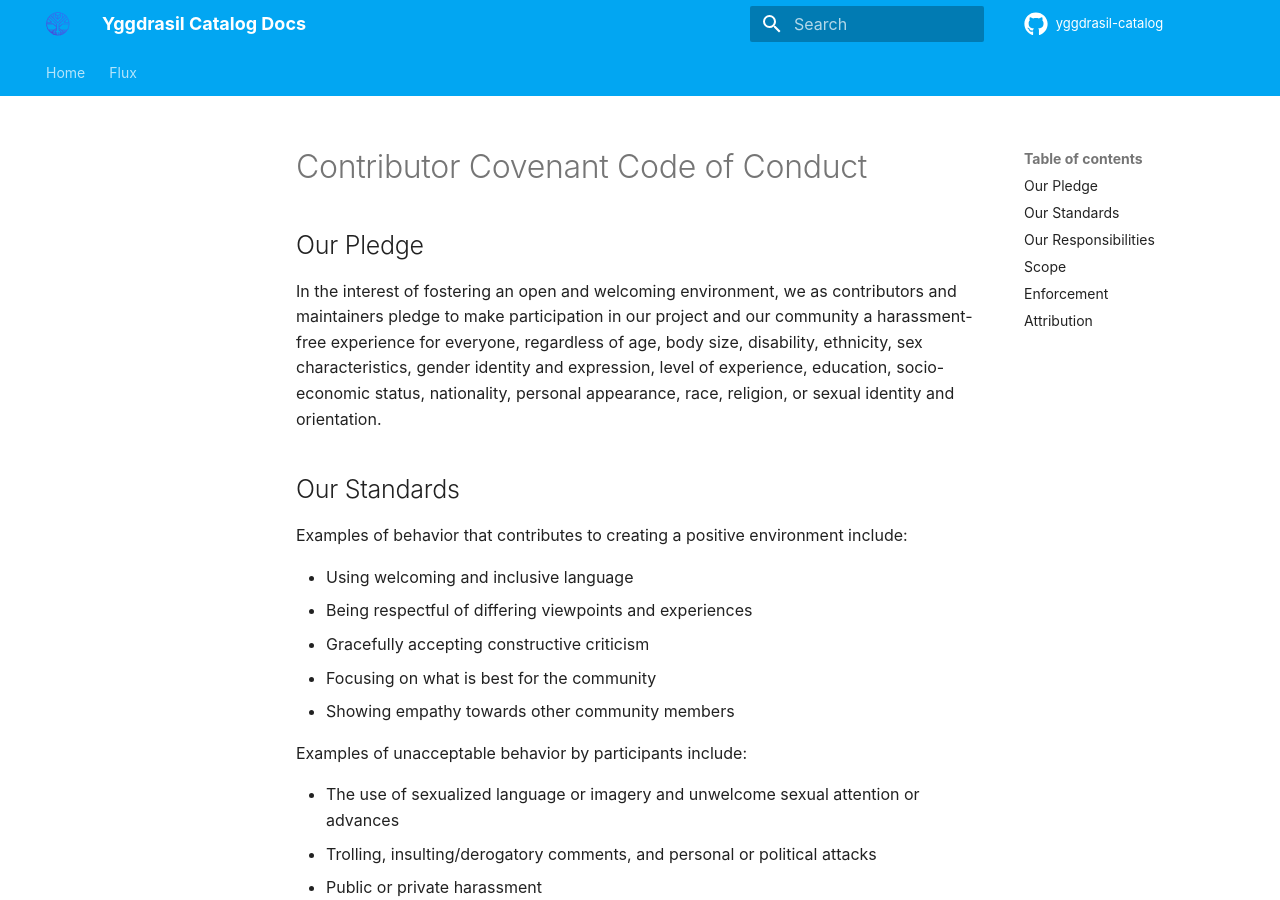
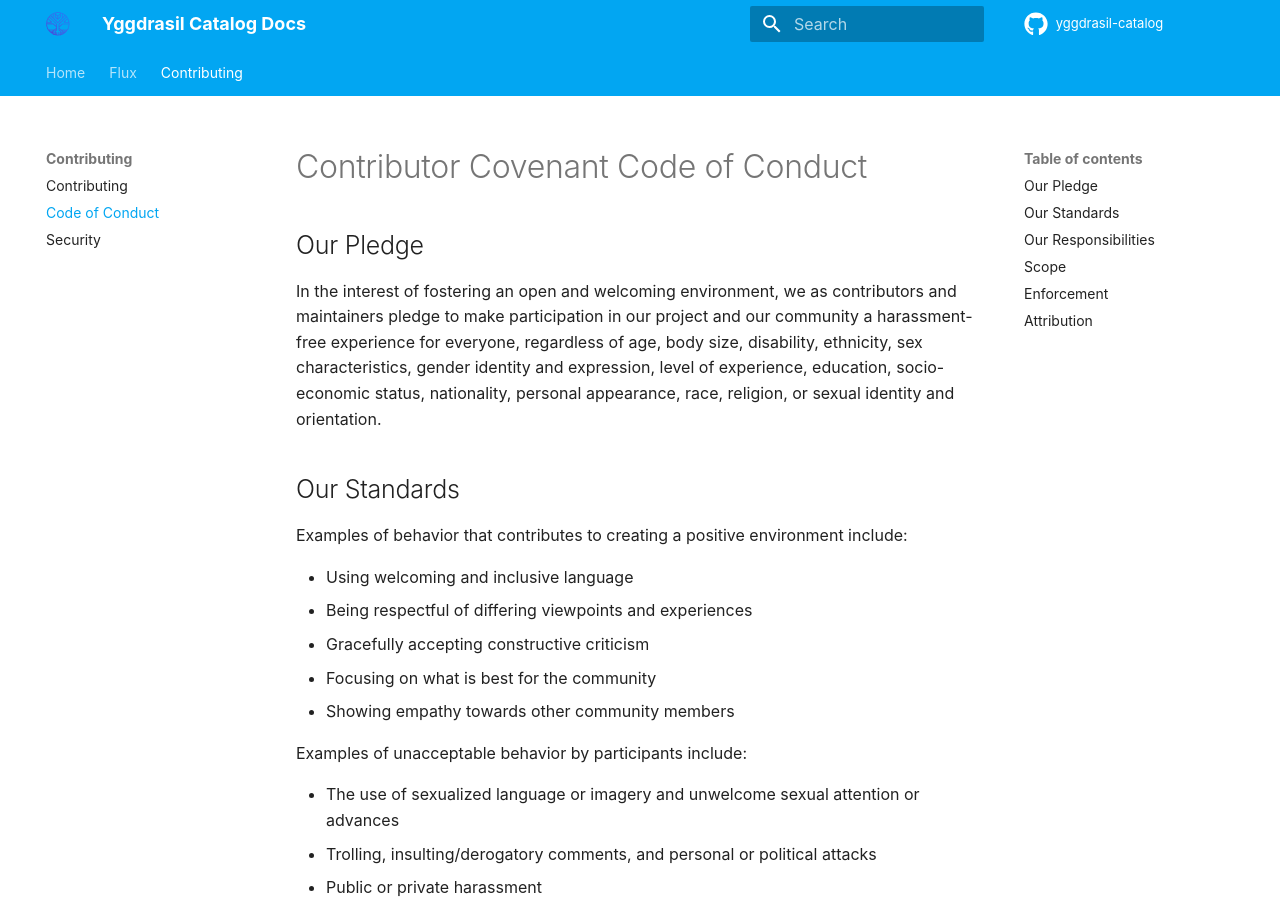
Before and after one commit to titanbytedata/yggdrasil-catalog-docs, an MkDocs documentation site: the page built from docs/CODE_OF_CONDUCT.md, in a window 1280 px wide and 900 px high. Built offline with MkDocs 1.6.1 and Material for MkDocs 9.7.7, drawn with Linux system fonts in a browser that asks for light colours; some web fonts are replaced; comment, search, counter and statistics services are not loaded; the version menu is left out; some of the changed text lies outside the part shown.

Commit message:
add contributing

```diff
--- a/mkdocs.yml
+++ b/mkdocs.yml
@@ -90,3 +90,7 @@ nav:
     - Components:
       - flux/components/ebs-storage-class.md
       - flux/components/namespace.md
+  - Contributing:
+    - CONTRIBUTING.md
+    - "Code of Conduct": CODE_OF_CONDUCT.md
+    - Security: SECURITY.md
```
